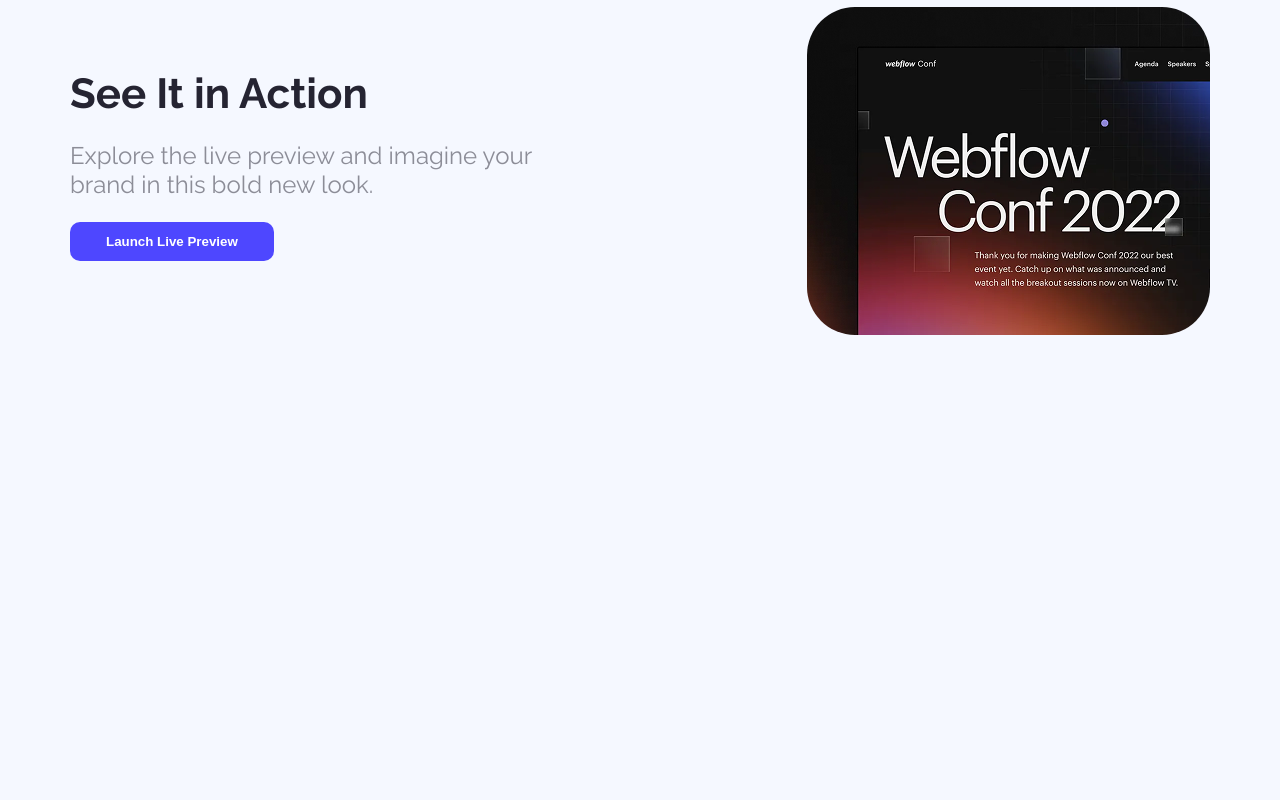
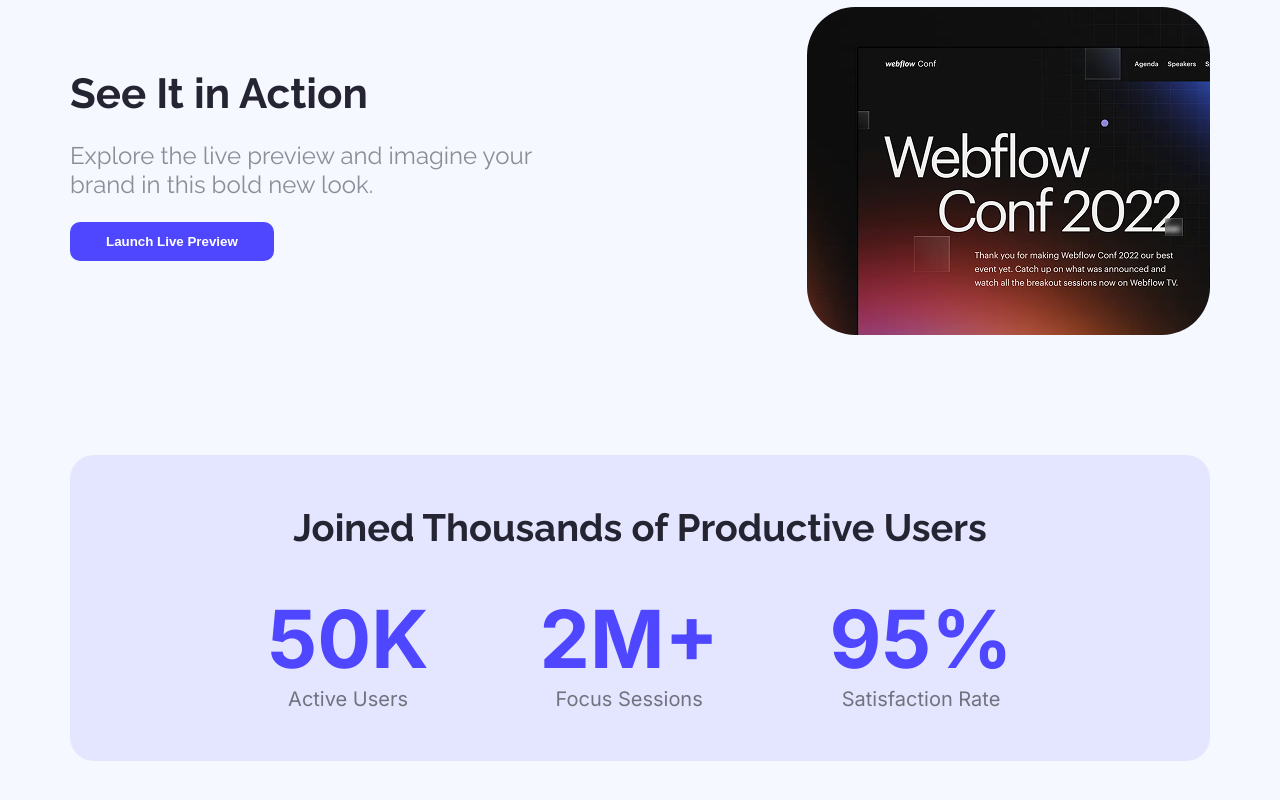
Before and after one commit to MASRAFEMUNNA/webflow-website-assignment, a plain HTML site: page index.html in a window 1280 px wide. Shown: the part 809-1609 px from the top of the page. Before the commit the page ends 1264 px from the top, so only its background shows below. Drawn offline with Linux system fonts and the light colour scheme.

Commit message:
add productive user part

```diff
--- a/index.html
+++ b/index.html
@@ -39,6 +39,25 @@
             </div>
 
         </section>
+        <section class="productive-user-section">
+            <div class="productive-user-all-info center">
+                <h1 class="productive-user-title raleway">Joined Thousands of Productive Users</h1>
+                <div class="productive-user inter">
+                    <div class="productive-user-info">
+                        <h1 class="productive-user-info-title">50K</h1>
+                        <p class="productive-user-info-sub-title">Active Users</p>
+                    </div>
+                    <div class="productive-user-info">
+                        <h1 class="productive-user-info-title">2M+</h1>
+                        <p class="productive-user-info-sub-title">Focus Sessions</p>
+                    </div>
+                    <div class="productive-user-info">
+                        <h1 class="productive-user-info-title">95%</h1>
+                        <p class="productive-user-info-sub-title">Satisfaction Rate</p>
+                    </div>
+                </div>
+            </div>
+        </section>
 
     </main>
     <footer>
--- a/styles/style.css
+++ b/styles/style.css
@@ -132,3 +132,41 @@
 
 }
 /* :end */
+
+/* productive user */
+.productive-user-section {
+    background-color: rgba(78, 71, 255, 0.1);
+    border-radius: 24px;
+    margin-bottom: 135px;
+}
+
+.productive-user-all-info {
+    padding: 50px 142px;
+}
+
+.productive-user-title {
+    font-size: 38px;
+    font-weight: bold;
+    color: #252432;
+    margin-bottom: 40px;
+}
+
+.productive-user {
+    display: flex;
+    justify-content: space-around;
+}
+
+.productive-user-info-title {
+    font-size: 80px;
+    font-weight: bold;
+    color: #4E47FF;
+
+}
+
+.productive-user-info-sub-title {
+    font-size: 20px;
+    color: #000000;
+    opacity: 50%;
+
+}
+/* :end */
```
